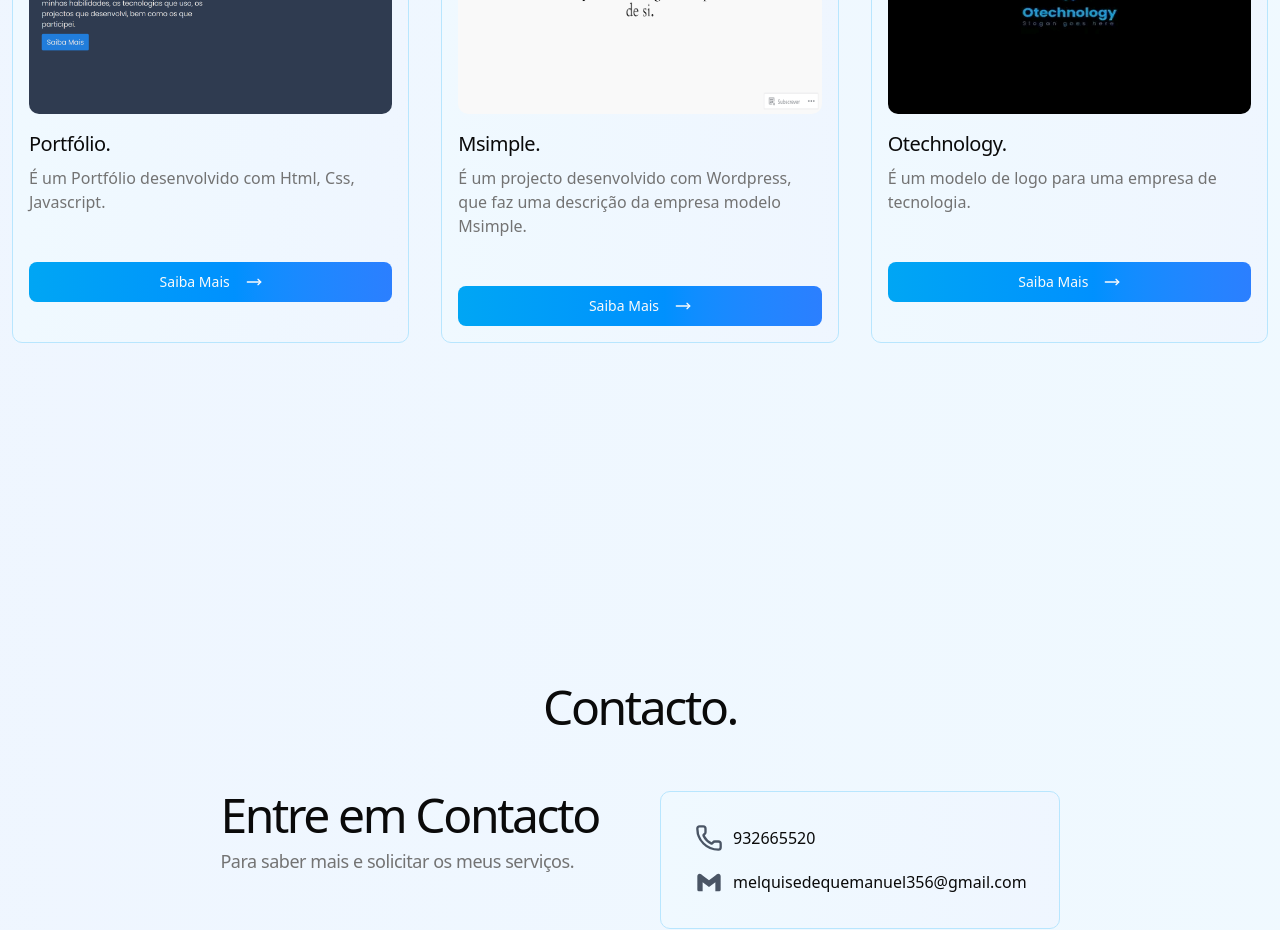
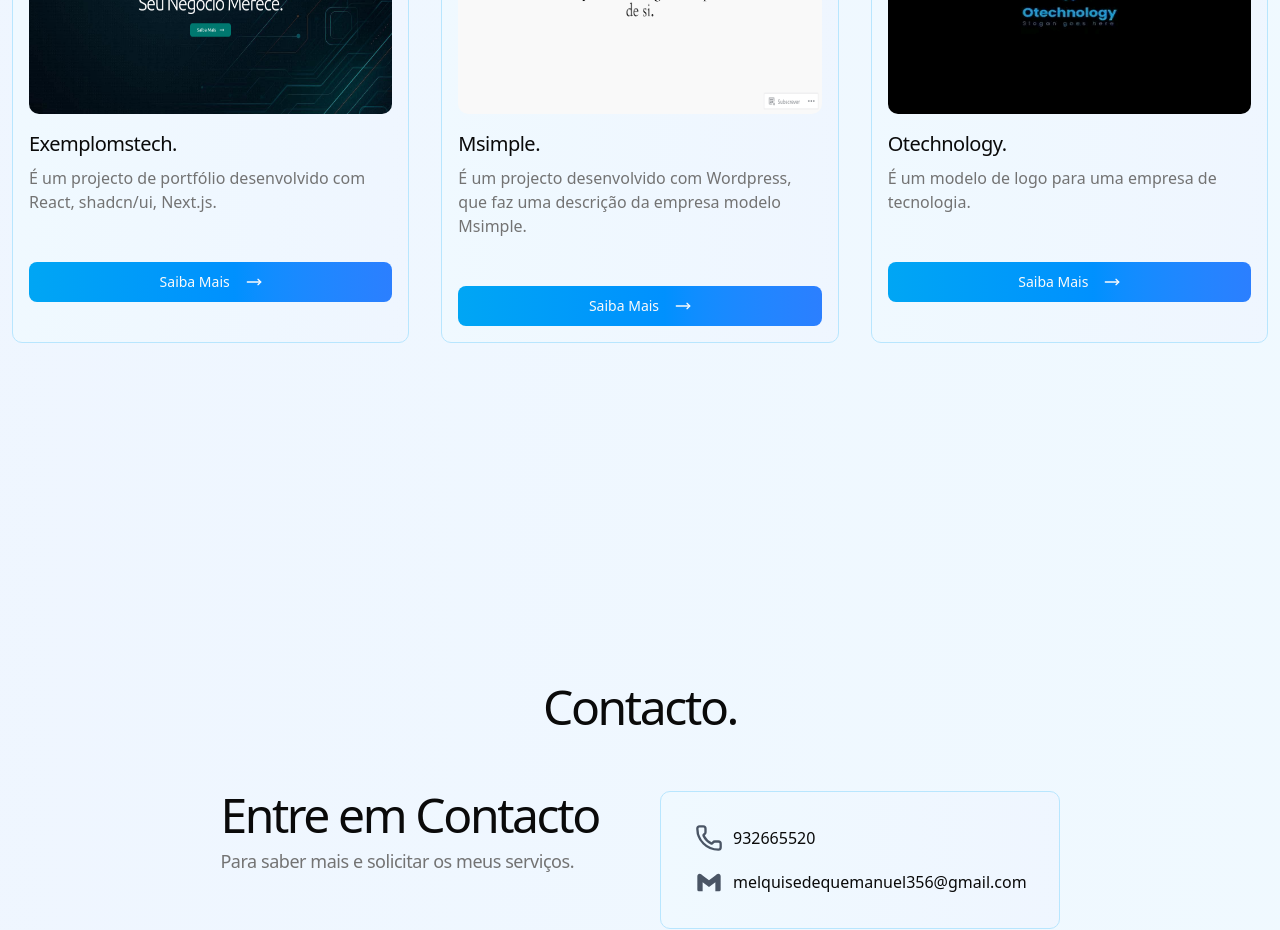
Before and after one commit to Melquizedeque365/React-app-mfolio, a Next.js app: page / in a window 1280 px wide. Shown: the part 2720-3650 px from the top of the page. Built offline with nearby package versions, Linux system fonts and the light colour scheme.

Commit message:
atualizando o portfólio adicionando o exemplomstch

```diff
--- a/app/page.tsx
+++ b/app/page.tsx
@@ -1,4 +1,3 @@
-import { Button } from "@/components/ui/button"
 
 import { Header } from "@/components/header/header"
 import { Hero } from "@/components/hero-a/hero-a"
@@ -7,7 +6,6 @@ import { Tecnologias } from "@/components/technologes/technologies"
 import { Projects } from "@/components/projects/projects"
 import { Contact } from "@/components/contacts/contacts"
 import { Footer } from "@/components/footer/footer"
-import Image from "next/image";
 
 export default function Home() {
   return (
--- a/components/about/about.tsx
+++ b/components/about/about.tsx
@@ -1,6 +1,4 @@
 'use client'
-import { Badge } from "@/components/ui/badge";
-import Image from "next/image"
 import { Element } from 'react-scroll'
 
 export const About = () => (
--- a/components/contacts/contacts.tsx
+++ b/components/contacts/contacts.tsx
@@ -1,6 +1,6 @@
 "use client";
 
-import { CalendarIcon, Check, MoveRight, Phone, Mail } from "lucide-react";
+import { Phone } from "lucide-react";
 import { BiLogoGmail} from "react-icons/bi"
 import { useState } from "react";
 import { Element } from 'react-scroll'
--- a/components/footer/footer.tsx
+++ b/components/footer/footer.tsx
@@ -1,16 +1,12 @@
 'use client'
 
-import { Badge } from "@/components/ui/badge";
 import { SiFacebook, SiInstagram, SiLinkedin} from "react-icons/si";
 import { ModeToggle } from "@/components/mode-toggle"
 import { Link as ScrollLink } from 'react-scroll'
 import {
 NavigationMenu,
-NavigationMenuContent,
 NavigationMenuItem,
-NavigationMenuLink,
 NavigationMenuList,
-NavigationMenuTrigger,
 } from "@/components/ui/navigation-menu";
 import Link from "next/link";
 
--- a/components/header/header.tsx
+++ b/components/header/header.tsx
@@ -3,13 +3,10 @@
 import { Button } from "@/components/ui/button";
 import {
 NavigationMenu,
-NavigationMenuContent,
 NavigationMenuItem,
-NavigationMenuLink,
 NavigationMenuList,
-NavigationMenuTrigger,
 } from "@/components/ui/navigation-menu";
-import { Menu, MoveRight, X } from "lucide-react";
+import { Menu, X } from "lucide-react";
 import { Avatar, AvatarFallback, AvatarImage } from "@/components/ui/avatar"
 import { useState } from "react";
 import Link from "next/link";
--- a/components/projects/projects.tsx
+++ b/components/projects/projects.tsx
@@ -1,6 +1,5 @@
 'use client'
-import { Badge } from "@/components/ui/badge";
-import { Facebook, Instagram, Linkedin, MoveRight} from "lucide-react";
+import { MoveRight} from "lucide-react";
 import { Button } from "@/components/ui/button";
 import { Element } from 'react-scroll'
 import Link from "next/link";
@@ -23,12 +22,12 @@ export const Projects = () => (
             <div className="rounded-lg mb-2 ">
               <img src="/project-I.png" alt="project-I" className="w-full rounded-lg h-60" />
             </div>
-            <h3 className="text-xl tracking-tight">Portfólio.</h3>
+            <h3 className="text-xl tracking-tight">Exemplomstech.</h3>
             <p className="text-muted-foreground text-base pb-10">
-              É um Portfólio desenvolvido com Html, Css, Javascript.
+              É um projecto de portfólio desenvolvido com React, shadcn/ui, Next.js.
             </p>
             <Button size="lg" className="gap-4 bg-linear-to-r from-sky-500 to-blue-500">
-              <Link href="https://foliom.netlify.app/" className="flex justify-center gap-4 items-center">
+              <Link href="https://exemplomstech-project.vercel.app/" className="flex justify-center gap-4 items-center">
                 Saiba Mais <MoveRight className="w-4 h-4" />
               </Link>
             </Button>
```
Also changed, not shown: public/project-I.png.
